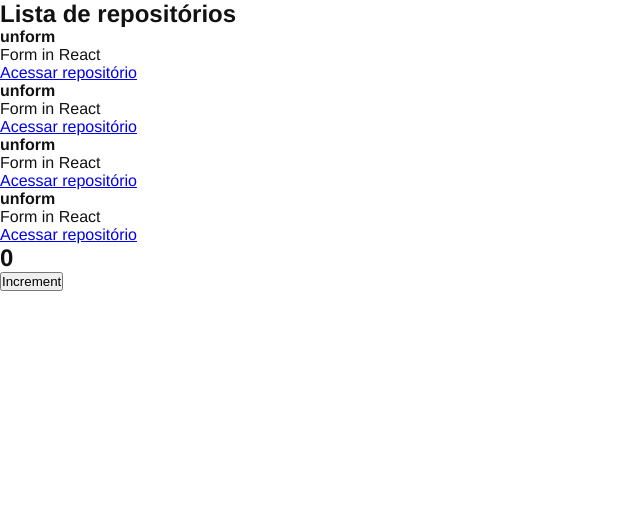
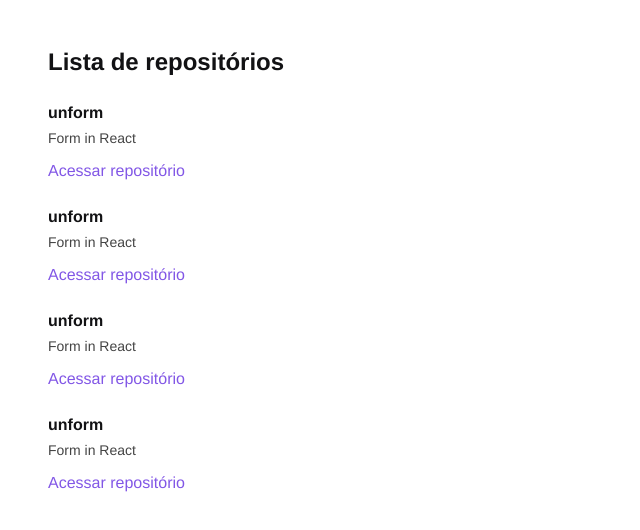
Before and after one commit to NicollasRyan/reactJs2.0, a React (Create React App) app: page / in a window 1280 px wide. Shown: the top 530 px of the page, without its empty margins (0-640 px from the left). Built offline with nearby package versions, Linux system fonts and the light colour scheme.

Commit message:
List styling

```diff
--- a/src/App.jsx
+++ b/src/App.jsx
@@ -1,4 +1,3 @@
-import { Counter } from './components/Counter'
 import { RepositoryList } from './components/RepositoryList'
 import './styles/global.css'
 
@@ -6,7 +5,6 @@
   return (
     <>
       <RepositoryList />
-      <Counter />
     </>
   )
 }
--- a/src/components/Counter.jsx
+++ /dev/null
@@ -1,18 +0,0 @@
-import { useState } from "react";
-
-export function Counter() {
-    const [counter, setCounter] = useState(0);
-
-    function increment() {
-        setCounter(counter + 1);
-    }
-
-    return (
-        <div>
-            <h2>{counter}</h2>
-            <button type="button" onClick={increment}>
-                Increment
-            </button>
-        </div>
-    );
-}
--- a/src/components/RepositoryList.jsx
+++ b/src/components/RepositoryList.jsx
@@ -1,4 +1,6 @@
 import { RepositoryItem } from "./RepositoryItem";
+
+import '../styles/repositories.css';
 
 const repository = {
     name: 'unform',
--- /dev/null
+++ b/src/styles/repositories.css
@@ -0,0 +1,28 @@
+section.repository-list {
+    margin: 48px;
+}
+
+h1 {
+    margin-bottom: 16px;
+}
+
+ul{
+    list-style: none;
+}
+
+li {
+    margin-top: 28px;
+}
+
+p {
+    font-size: 14px;
+    color: #444;
+    margin-top: 8px;
+}
+
+a {
+    display: inline-block;
+    margin-top: 16px;
+    text-decoration: none;
+    color: #8257e6;
+}
```
